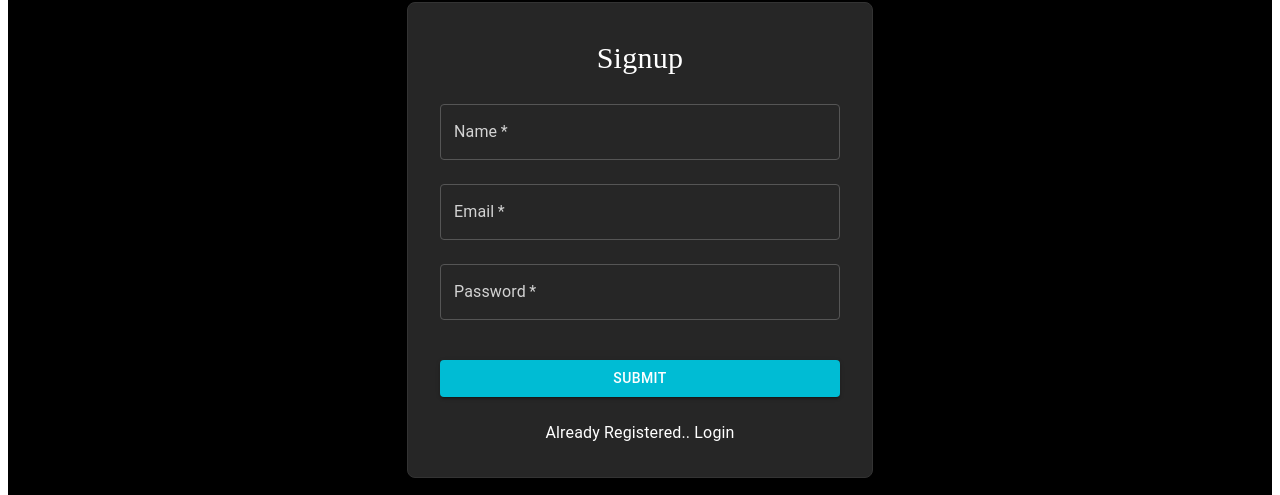
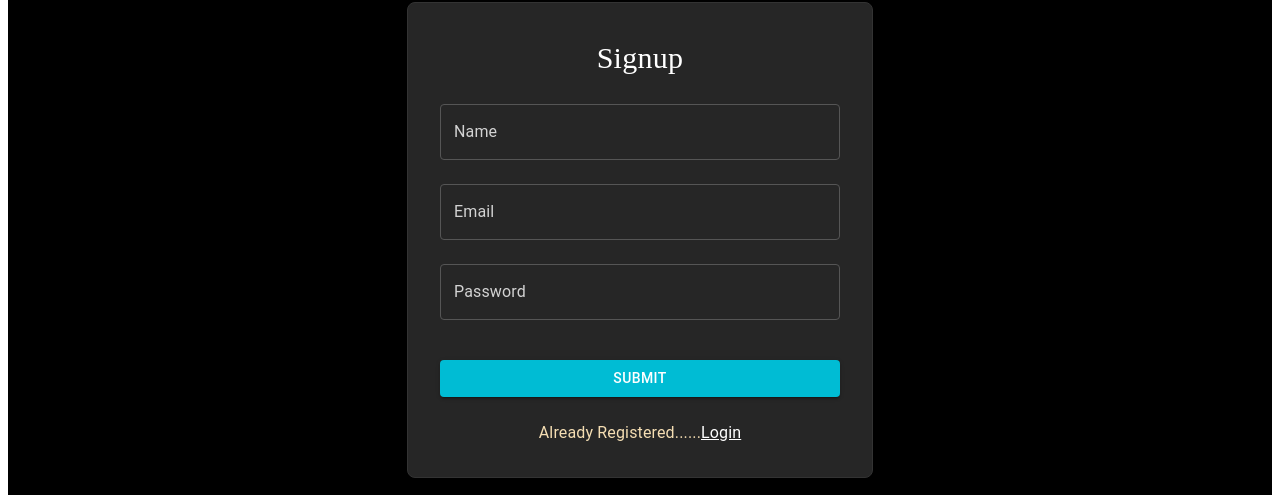
Before and after one commit to MJ-1112/Signup-page, a React (Create React App) app in the folder frontend/client/: page /signup in a window 1280 px wide. Shown: the part 168-663 px from the top of the page. Built offline with nearby package versions, Linux system fonts and the light colour scheme.

Commit message:
frontend connected with backend and final routing done

```diff
--- a/frontend/client/src/App.js
+++ b/frontend/client/src/App.js
@@ -3,6 +3,7 @@ import {Routes, Route, Navigate} from 'react-router-dom';
 import Login from './components/Login.js';
 import Signup from './components/Signup.js';
 import Dashboard from './components/Dashboard.js';
+import 'react-toastify';
 
 function App() {
   return (
--- a/frontend/client/src/components/Login.js
+++ b/frontend/client/src/components/Login.js
@@ -1,11 +1,51 @@
-import React from 'react';
+import React, { useState } from 'react';
 import { Container, Box, TextField, Typography, Button } from '@mui/material';
+import { Link, useNavigate } from 'react-router-dom';
+import {ToastContainer} from 'react-toastify';
+import { handleError,handleSuccess} from '../utils';
+function Login() {
 
-function Login() {
-  const handleSubmit = (e) => {
-    e.preventDefault();
-    // Add your login logic here
-  };
+    const [login,shouldlogin] = useState({
+        email:"",
+        password:""
+    })
+    const navigate = useNavigate();
+    const handleChange = (e) =>{
+        const {name, value} = e.target;
+        console.log(name,value);
+        const copyLogin = {...login};
+        copyLogin[name]=value;
+        shouldlogin(copyLogin);
+    }
+    const handleSubmit = async (e) => {
+      e.preventDefault();
+      const {email,password} = login;
+      if(!email || !password){
+        return handleError('Email or Password not filled');
+      }
+            const url ="http://localhost:3000/auth/login";
+            const response = await fetch(url,{
+              method:"POST",
+              headers: {
+                  'Content-Type':'application/json'
+              },
+              body:JSON.stringify(login)
+            });
+            const result = await response.json();
+            const {message,success} = result;
+            if(success){
+               handleSuccess(message);
+              setTimeout(()=>{
+            navigate('/dashboard')
+        },2000)
+            }
+            else if(!success){
+              return handleError(message);
+            }
+            console.log(result);
+    }
+
+
 
   return (
     <Container
@@ -54,7 +94,8 @@ function Login() {
           label="Email"
           variant="outlined"
           name="email"
-          required
+          value={login.email}
+          onChange={handleChange}
           fullWidth
           InputLabelProps={{ style: { color: 'lightgray' } }}
           InputProps={{ style: { color: 'white' } }}
@@ -72,7 +113,8 @@ function Login() {
           type="password"
           variant="outlined"
           name="password"
-          required
+          value={login.password}
+          onChange={handleChange}
           fullWidth
           InputLabelProps={{ style: { color: 'lightgray' } }}
           InputProps={{ style: { color: 'white' } }}
@@ -93,8 +135,13 @@ function Login() {
         >
           Submit
         </Button>
-        <Typography>Not Registered yet? Sign Up</Typography>
+        <Typography
+        sx={{
+            color: 'white',
+        }}
+        >Not Registered yet? <Link style={{color:'white'}} to='/signup'>Sign Up</Link></Typography>
       </Box>
+      <ToastContainer/>
     </Container>
   );
 }
--- a/frontend/client/src/components/Signup.js
+++ b/frontend/client/src/components/Signup.js
@@ -1,11 +1,63 @@
 import { Container,Box,Typography, Button,TextField } from '@mui/material'
-import React from 'react'
+import React, { useState } from 'react'
+import { Link, useNavigate } from 'react-router-dom';
+import { ToastContainer } from 'react-toastify';
+import { handleError, handleSuccess } from '../utils';
+import 'react-toastify/dist/ReactToastify.css';
+
 
 function Signup() {
-  const handleSubmit = (e) => {
-    e.preventDefault();
-    // Add your login logic here
-  };
+    const navigate = useNavigate();
+
+
+    const [signup,shouldsignup] = useState({
+        name:"",
+        email:"",
+        password:""
+    })
+
+    const handleChange = (e) =>{
+        const {name, value} = e.target;
+        console.log(name,value);
+        const copySignup = {...signup};
+        copySignup[name]=value;
+        shouldsignup(copySignup);
+    }
+    const handleSubmit = async (e) => {
+      e.preventDefault();
+      const {name,email,password} = signup;
+      if(!name || !email || !password){
+        return handleError('Email, Name or Password not filled');
+
+      }
+
+      const url ="http://localhost:3000/auth/signup";
+      const response = await fetch(url,{
+        method:"POST",
+        headers: {
+            'Content-Type':'application/json'
+        },
+        body:JSON.stringify(signup)
+      });
+      const result = await response.json();
+      const {message,success,error} = result;
+      if(success){
+        handleSuccess(message);
+        setTimeout(()=>{
+            navigate('/login')
+        },2000)
+        return;
+      }
+      else if(!success){
+        return handleError(message);
+      }
+      else if(error){
+        const details = error?.details[0].message;
+        handleError(details);
+      }
+
+      console.log(result);
+    };
 
   return (
        <Container
@@ -54,7 +106,9 @@ function Signup() {
           label="Name"
           variant="outlined"
           name="name"
-          required
+          value={signup.name}
+          onChange={handleChange}
+
           fullWidth
           InputLabelProps={{ style: { color: 'lightgray' } }}
           InputProps={{ style: { color: 'white' } }}
@@ -70,7 +124,9 @@ function Signup() {
           label="Email"
           variant="outlined"
           name="email"
-          required
+          onChange={handleChange}
+          value={signup.email}
+
           fullWidth
           InputLabelProps={{ style: { color: 'lightgray' } }}
           InputProps={{ style: { color: 'white' } }}
@@ -88,7 +144,9 @@ function Signup() {
           type="password"
           variant="outlined"
           name="password"
-          required
+          onChange={handleChange}
+          value={signup.password}
+
           fullWidth
           InputLabelProps={{ style: { color: 'lightgray' } }}
           InputProps={{ style: { color: 'white' } }}
@@ -109,8 +167,12 @@ function Signup() {
         >
           Submit
         </Button>
-        <Typography>Already Registered..  Login</Typography>
+        <Typography
+        sx={{
+            color:'wheat',
+        }}>Already Registered......<Link style={{color:'white'}} to='/login'>Login</Link></Typography>
       </Box>
+      <ToastContainer/>
     </Container>
   )
 }
--- /dev/null
+++ b/frontend/client/src/utils.js
@@ -0,0 +1,12 @@
+import { toast } from "react-toastify";
+
+export const handleSuccess = (msg) =>{
+    toast.success(msg,
+        {position:"top-right"}
+    )
+}
+export const handleError = (msg) =>{
+    toast.error(msg,
+        {position:"top-right"}
+    )
+}
```
